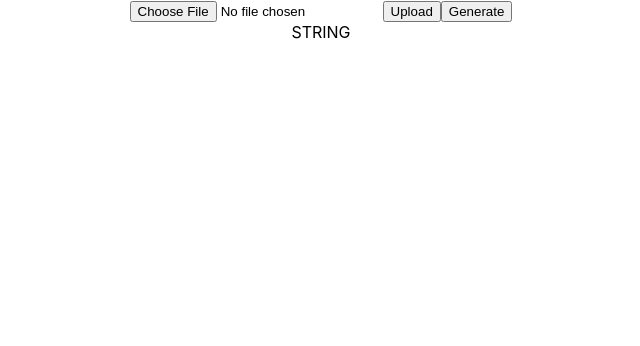
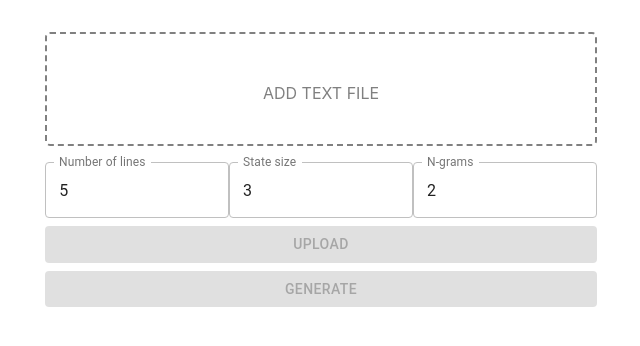
Before and after one commit to Kirill-Ateev/kompot, a React (Create React App) app: page / in a window 1280 px wide. Shown: the top 346 px of the page, without its empty margins (319-959 px from the left). Built offline with nearby package versions, Linux system fonts and the light colour scheme.

Commit message:
feature add parameters fields and design

```diff
--- a/package.json
+++ b/package.json
@@ -4,6 +4,7 @@
   "private": true,
   "dependencies": {
     "@material-ui/core": "^4.11.3",
+    "@material-ui/styles": "^4.11.3",
     "@testing-library/jest-dom": "^5.11.4",
     "@testing-library/react": "^11.1.0",
     "@testing-library/user-event": "^12.1.10",
--- a/src/App.css
+++ b/src/App.css
@@ -1,4 +1,12 @@
-.App {
+.app {
   text-align: center;
   white-space: pre-wrap;
 }
+
+.fileInput .form-group{margin-top:2em;margin-bottom:1em;}
+.fileInput input[type=file]{outline:0;opacity:0;pointer-events:none;user-select:none}
+.fileInput .label{border:2px dashed grey;border-radius:5px;display:block;padding:1.2em;transition:border 300ms ease;cursor:pointer;}
+.fileInput .label i{display:block;font-size:42px;padding-bottom:16px}
+.fileInput .label i,.fileInput .label .title{color:grey;transition:200ms color; margin:auto; display:table;margin-top: 30px;}
+.fileInput .label:hover{border:2px solid #000}
+.fileInput .label:hover i,.fileInput .label:hover .title{color:#000}
--- a/src/App.js
+++ b/src/App.js
@@ -1,23 +1,77 @@
 import "./App.css";
 import React, { useState } from "react";
 import Markov from "markov-strings";
-import nGram from 'n-gram';
+import nGram from "n-gram";
+import { Button, Container, TextField, Typography } from "@material-ui/core";
+import LinearProgress from "@material-ui/core/LinearProgress";
+import { makeStyles } from "@material-ui/core/styles";
+
+const useStyles = makeStyles((theme) => ({
+  btn: {
+    background: "#ba0000",
+    width: "100%",
+    marginBottom: theme.spacing(1),
+  },
+  fields: {
+    width: "33.3%",
+    marginBottom: theme.spacing(1),
+    "& label.Mui-focused": {
+      color: "#ba0000",
+    },
+    "& .MuiInput-underline:after": {
+      borderBottomColor: "#ba0000",
+    },
+    "& .MuiOutlinedInput-root": {
+      "& fieldset": {
+        borderColor: "silver",
+      },
+      "&:hover fieldset": {
+        borderColor: "#ba0000",
+      },
+      "&.Mui-focused fieldset": {
+        borderColor: "#ba0000",
+      },
+    },
+  },
+}));
 
 function App() {
   const [data, setData] = useState("");
   const [result, setResult] = useState("");
   const [markov, setMarkov] = useState(null);
+  const [btn, setBtn] = useState(false);
+  const [files, setFiles] = useState([]);
+  const [load, setLoad] = useState(false);
+  const [values, setValues] = useState({
+    numberOfLines: 5,
+    stateSize: 3,
+    nGrams: 2,
+  });
+  const classes = useStyles();
 
-  const onChangeHandler = (event) => {
-    console.log(event.target.files[0]);
+  const onChangeInputHandler = (event) => {
     if (event.target.files[0]) {
+      setFiles(event.target.files);
+
       let reader = new FileReader();
 
       reader.readAsText(event.target.files[0]);
 
+      reader.onprogress = function () {
+        setLoad(true);
+      };
+
       reader.onload = function () {
-        console.log(nGram(3)(reader.result.split(/[ ]|[.]|[\r\n]+/g).filter(x => x !== '' && x !== ' ')).map(i => i.join(' ').trim()));
-        setData(nGram(4)(reader.result.split(/[.]|[\r\n]+/g).filter(x => x !== '' && x !== ' ')).map(i => i.join(' ').trim()));
+        //console.log(nGram(2)(reader.result.split(/[ ]|[.]|[\r\n]+/g).filter(x => x !== '' && x !== ' ')).map(i => i.join(' ').trim()));
+        setData(
+          nGram(values.nGrams)(
+            reader.result
+              .split(/[.]|[\r\n]+/g)
+              .filter((x) => x !== "" && x !== " ")
+          ).map((i) => i.join(" ").trim())
+        );
+        setLoad(false);
+        setBtn(true);
       };
 
       reader.onerror = function () {
@@ -26,10 +80,10 @@ function App() {
     }
   };
 
-  const onClickHandler = () => {
+  const onUploadHandler = () => {
+    debugger
     // Build the Markov generator
-    const markov = new Markov({ stateSize: 3 });
-
+    const markov = new Markov({ stateSize: values.stateSize });
     // Add data for the generator
     markov.addData(data);
     setMarkov(markov);
@@ -37,40 +91,90 @@ function App() {
 
   const generate = () => {
     let result = "";
-
+    try {
       const options = {
-      maxTries: 30, // Give up if I don't have a sentence after 20 tries (default is 10)
-
+        maxTries: 300, // Give up if I don't have a sentence after 20 tries (default is 10)
         // You'll often need to manually filter raw results to get something that fits your needs.
         filter: (result) => {
-        return result; // End sentences with a dot.
+          return result; // Filter options
         },
       };
 
       // Generate a sentence
-    for (let i = 0; i < 5; i++) {
-      // console.log(markov.generate(options))
-      result = result +"\n"+ markov.generate(options).string;
+      for (let i = 0; i < values.numberOfLines; i++) {
+        result = result + "\n" + markov.generate(options).string;
       }
-    console.log(result);
       setResult(result);
+    } catch (error) {
+      console.log(error);
+    }
+  };
+
+  const handleValueChange = (event, name) => {
+    setValues({ ...values, [name]: event.target.value });
+  };
+
+  const renderTextField = (name, label) => {
+    return (
+      <TextField
+        type="number"
+        value={values[name]}
+        InputProps={{ inputProps: { min: 0, max: 10 } }}
+        className={classes.fields}
+        id="outlined-basic"
+        onChange={(event) => handleValueChange(event, name)}
+        label={label}
+        variant="outlined"
+      />
+    );
   };
 
   return (
-    <div className="App">
+    <>
+      {load && <LinearProgress color="secondary" />}
+      <Container className="app" maxWidth="sm">
+        <div className="fileInput">
+          <div className="form-group">
+            <label className="label">
+              <span className="title">
+                {files[0] ? files[0].name : "ADD TEXT FILE"}
+              </span>
               <input
                 type="file"
                 accept="text/plain"
-        name="file"
-        onChange={onChangeHandler}
+                onChange={onChangeInputHandler}
               />
-      <button onClick={onClickHandler}>Upload</button>
-      <button onClick={generate}>Generate</button>
-      <div>STRING</div>
-      <div>{result}</div>
-      {/* REFS
-      <div>{result.refs.map((a) => `(${Object.values(a)})`).join(", ")}</div> */}
+            </label>
           </div>
+        </div>
+
+        {renderTextField("numberOfLines", "Number of lines")}
+        {renderTextField("stateSize", "State size")}
+        {renderTextField("nGrams", "N-grams")}
+
+        <Button
+          className={classes.btn}
+          variant="contained"
+          color="secondary"
+          disabled={!btn}
+          onClick={onUploadHandler}
+        >
+          {" "}
+          Upload
+        </Button>
+        <Button
+          className={classes.btn}
+          variant="contained"
+          color="secondary"
+          disabled={!btn}
+          onClick={generate}
+        >
+          Generate
+        </Button>
+
+        <Typography>{result}</Typography>
+      </Container>
+    </>
   );
 }
 
```
Lines whose indentation alone changed are shown as unchanged.
